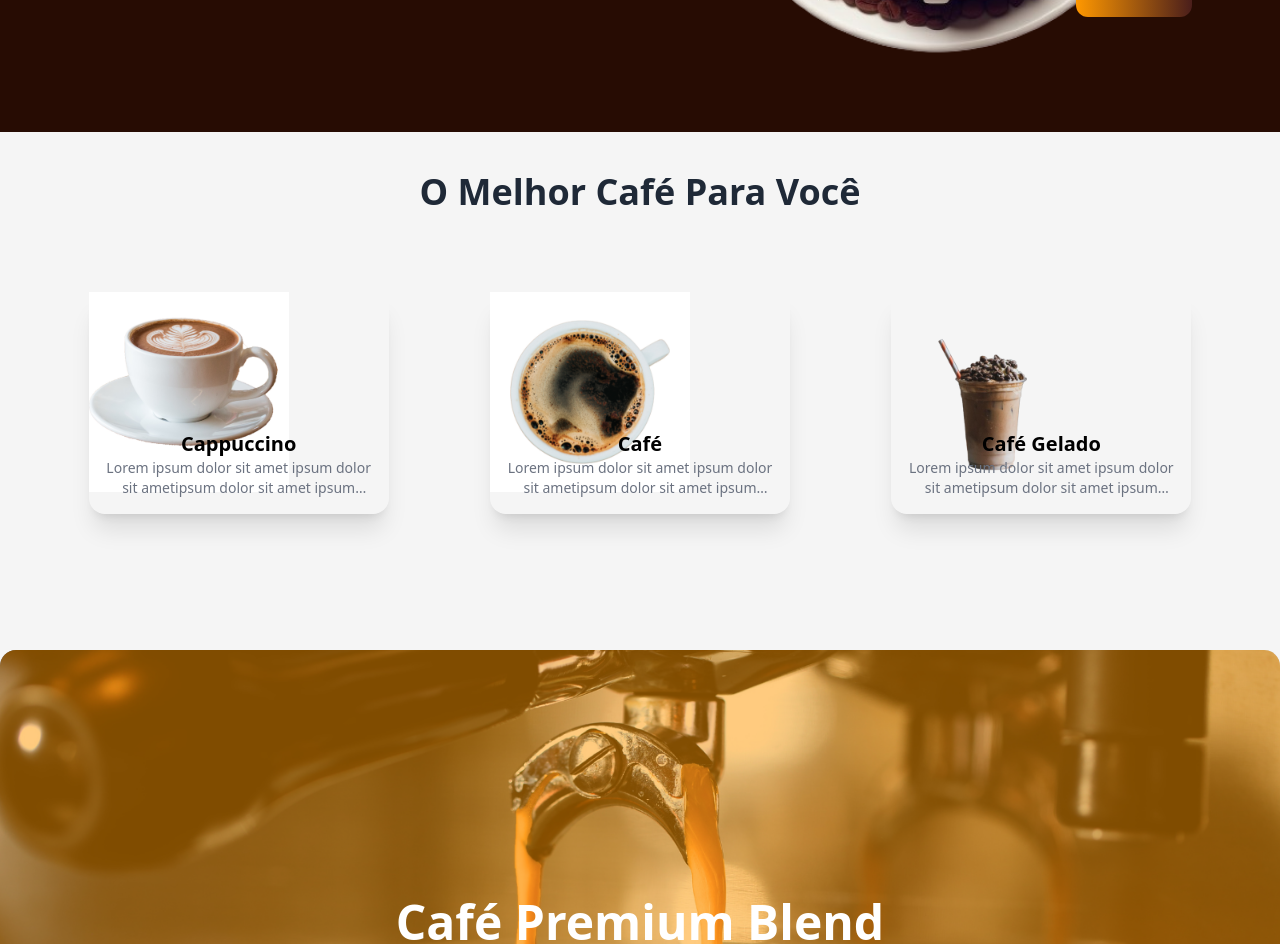
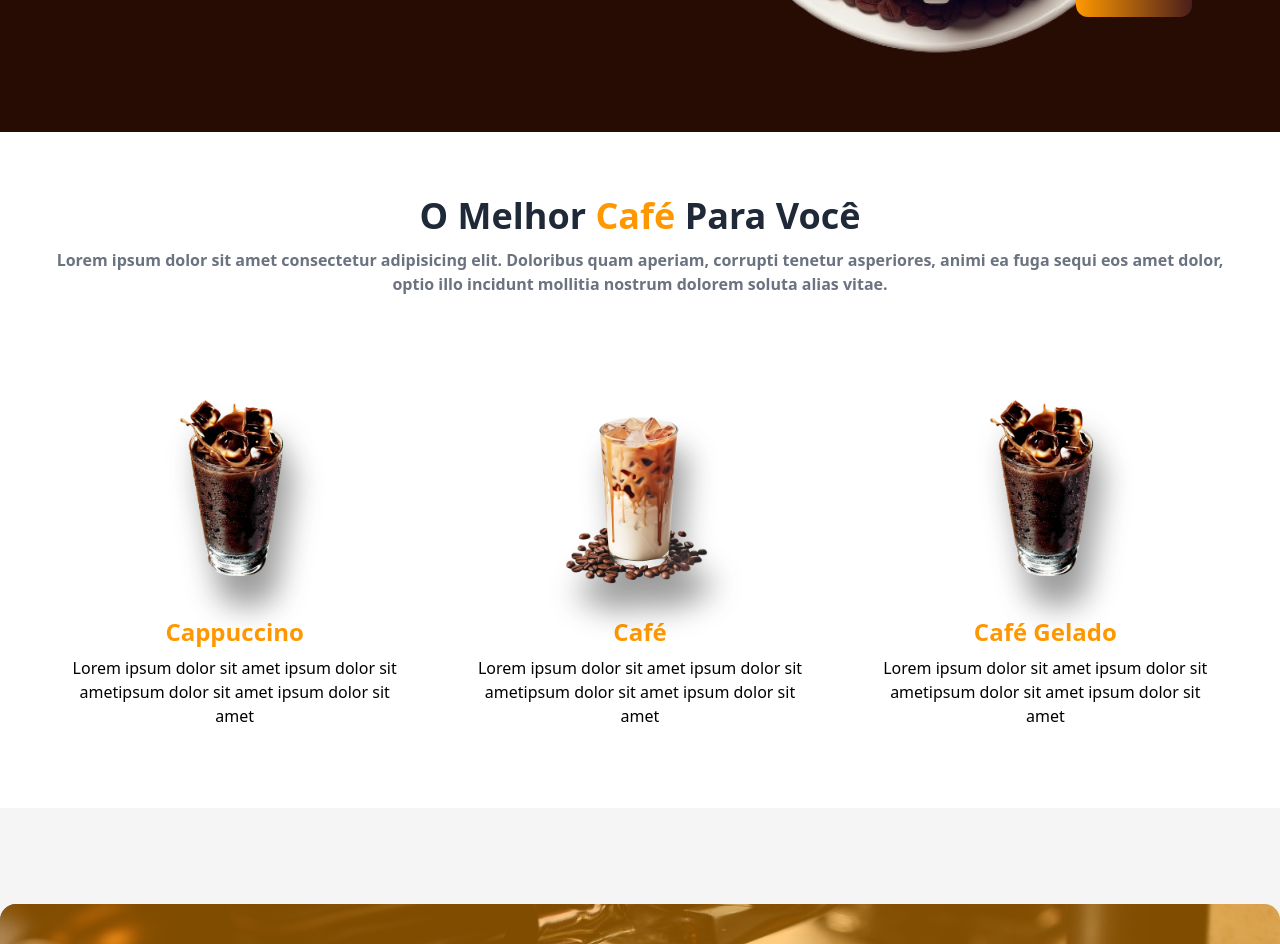
Before and after one commit to AndressaSales/Coffe, a React (Vite) app: page / in a window 1280 px wide. Shown: the part 540-1484 px from the top of the page. Built offline with nearby package versions, Linux system fonts and the light colour scheme.

Commit message:
atulaizando a page services

```diff
--- a/src/components/Services.jsx
+++ b/src/components/Services.jsx
@@ -1,7 +1,7 @@
 import React from 'react'
-import cappuccino from "../assets/cappuccino.png"
-import coffe from "../assets/coffe.png"
-import coffeIce from "../assets/coffeIce.png"
+import cappuccino from "../assets/coffee1.png"
+import coffe from "../assets/coffee3.png"
+import coffeIce from "../assets/coffee1.png"
 
 const Services = () => {
 
@@ -29,22 +29,21 @@ const Services = () => {
   return (
     <>
       <span id='services'></span>
-        <div className='py-10 bg-light'>
-            <div className='container'>
+        <div className=''>
+            <div className='container my-16 space-y-4'>
                 <div className='text-center mb-20'>
-                    <h1 className='text-4xl font-bold font-cursive text-gray-800'>O Melhor Café Para Você</h1>
+                    <h1 className='text-4xl font-bold font-cursive text-gray-800'>O Melhor <span className='text-primary'>Café </span> Para Você</h1>
+                    <p className='pt-3 font-semibold text-gray-500'>Lorem ipsum dolor sit amet consectetur adipisicing elit. Doloribus quam aperiam, corrupti tenetur asperiores, animi ea fuga sequi eos amet dolor, optio illo incidunt mollitia nostrum dolorem soluta alias vitae.</p>
                 </div>
-                <div className='grid grid-cols-1 sm:grid-cols-2 md:grid-cols-3 gap-14 md:gap-5 place-items-center'>
+                <div className='grid grid-cols-1 sm:grid-cols-2 md:grid-cols-3 gap-8' style={{opacity: 1}}>
                     {services.map((service) => {
                         return(
-                            <div className='rounded-2xl relative shadow-xl duration-high group max-w-[300px]'>
-                                <div className='h-[122px]'>
-                                    <img src={service.url} alt="" className='max-w-[200px] group-hover:rolate-6 duration-300' />
-                                </div>
-                                <div className='p-4 text-center'>
-                                    <div className='w-full'></div>
-                                    <h1 className='text-xl font-bold'>{service.name}</h1>
-                                    <p className='text-gray-500 group-hover:text-[#fff] duration-high text-sm line-clamp-2'>{service.despription}</p>
+                            <div className='text-center p-4 space-y-6' style={{opacity: 1, transform: 'none'}}>
+
+                                <img src={service.url} alt="" className='max-w-[200px] mx-auto hover:scale-110 duration-300 cursor-pointer img-shadow' />
+                                <div className='space-y-2'>
+                                    <h1 className='text-2xl text-primary font-bold'>{service.name}</h1>
+                                    <p className='text-darkGray'>{service.despription}</p>
                                 </div>
                             </div>
                         )
--- a/src/index.css
+++ b/src/index.css
@@ -1,3 +1,8 @@
 @tailwind base;
 @tailwind components;
 @tailwind utilities;
+
+
+.img-shadow{
+    filter: drop-shadow(10px 30px 15px #3030307a);
+}
```
Also changed, not shown: src/assets/coffee1.png (added), src/assets/coffee3.png (added).
